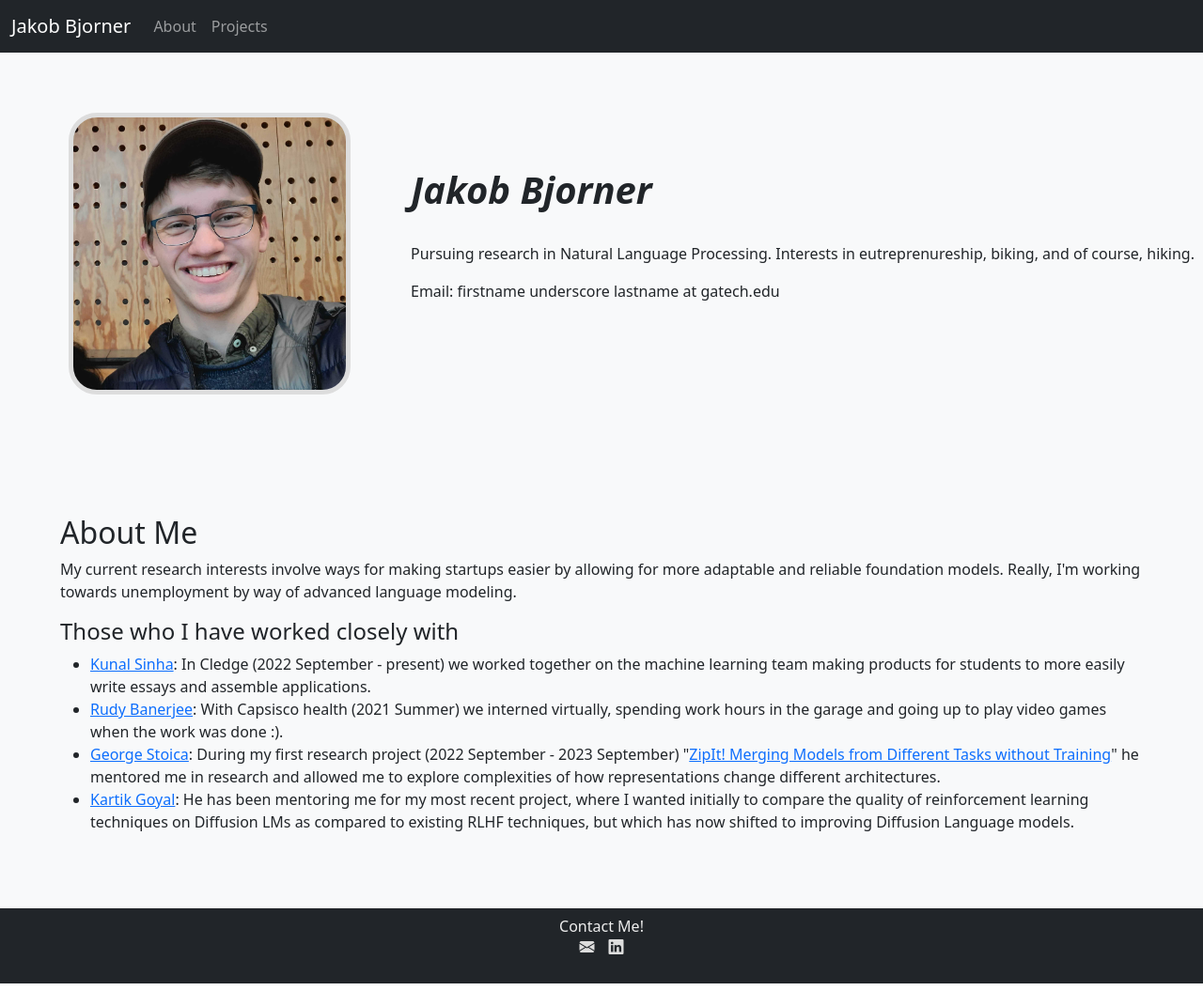
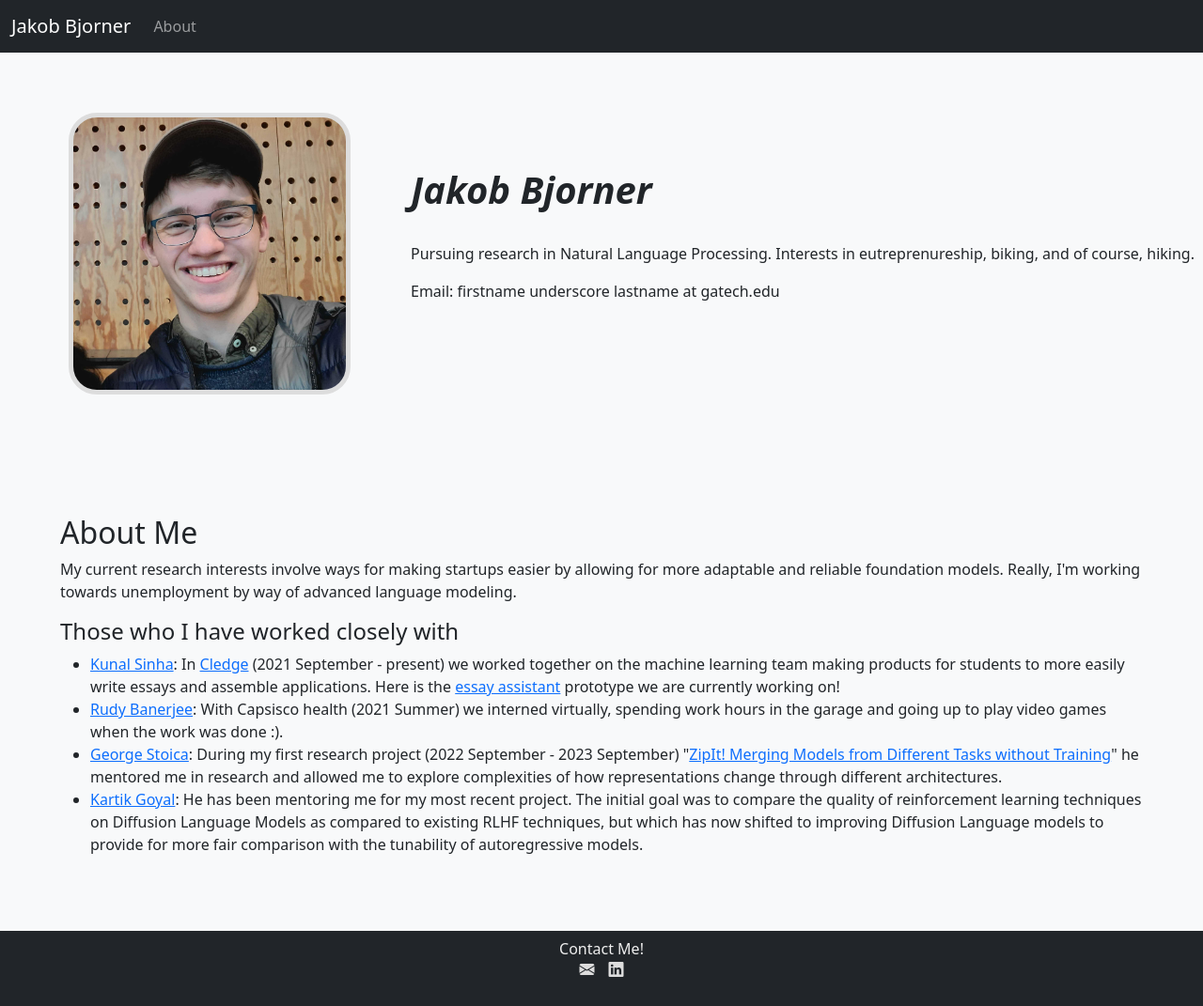
Before and after one commit to jakob-bjorner/jakob-bjorner.github.io, a plain HTML site: page index.html in a window 1280 px wide. Shown: the whole page at 94% size. Before the commit the page ends 1047 px from the top, so only its background shows below. Drawn offline with nearby package versions, Linux system fonts and the light colour scheme.

Commit message:
update spelling and remove project in nav

```diff
--- a/index.html
+++ b/index.html
@@ -39,11 +39,11 @@
                                     Experience
                                 </a>
                             </li> -->
-                            <li class="nav-item">
+                            <!-- <li class="nav-item">
                                 <a onclick="scrollToElement()" class="nav-link" data-target="projects">
                                     Projects
                                 </a>
-                            </li>
+                            </li> -->
                             <!-- <li class="nav-item">
                                 <a onclick="scrollToElement()" class="nav-link" data-target="awards">
                                     Awards
@@ -77,16 +77,16 @@
                 <h4>Those who I have worked closely with</h4>
                 <ul>
                     <li>
-                        <a href="https://www.linkedin.com/in/ksinha24/">Kunal Sinha</a>: In Cledge (2022 September - present) we worked together on the machine learning team making products for students to more easily write essays and assemble applications.
+                        <a href="https://www.linkedin.com/in/ksinha24/">Kunal Sinha</a>: In <a href="https://cledge.org/welcome">Cledge</a> (2021 September - present) we worked together on the machine learning team making products for students to more easily write essays and assemble applications. Here is the <a href="https://college-essay-assistant-frontend.vercel.app/">essay assistant</a> prototype we are currently working on!
                     </li>
                     <li>
                         <a href="https://www.linkedin.com/in/anirudhbanerjee/">Rudy Banerjee</a>: With Capsisco health (2021 Summer) we interned virtually, spending work hours in the garage and going up to play video games when the work was done :).
                     </li>
                     <li>
-                        <a href="https://gstoica27.github.io/">George Stoica</a>: During my first research project (2022 September - 2023 September) "<a href="https://arxiv.org/abs/2305.03053">ZipIt! Merging Models from Different Tasks without Training</a>" he mentored me in research and allowed me to explore complexities of how representations change different architectures.
+                        <a href="https://gstoica27.github.io/">George Stoica</a>: During my first research project (2022 September - 2023 September) "<a href="https://arxiv.org/abs/2305.03053">ZipIt! Merging Models from Different Tasks without Training</a>" he mentored me in research and allowed me to explore complexities of how representations change through different architectures.
                     </li>
                     <li>
-                        <a href="https://kartikgo.github.io/">Kartik Goyal</a>: He has been mentoring me for my most recent project, where I wanted initially to compare the quality of reinforcement learning techniques on Diffusion LMs as compared to existing RLHF techniques, but which has now shifted to improving Diffusion Language models.
+                        <a href="https://kartikgo.github.io/">Kartik Goyal</a>: He has been mentoring me for my most recent project. The initial goal was to compare the quality of reinforcement learning techniques on Diffusion Language Models as compared to existing RLHF techniques, but which has now shifted to improving Diffusion Language models to provide for more fair comparison with the tunability of autoregressive models.
                     </li>
                 </ul>
             </div>
```
